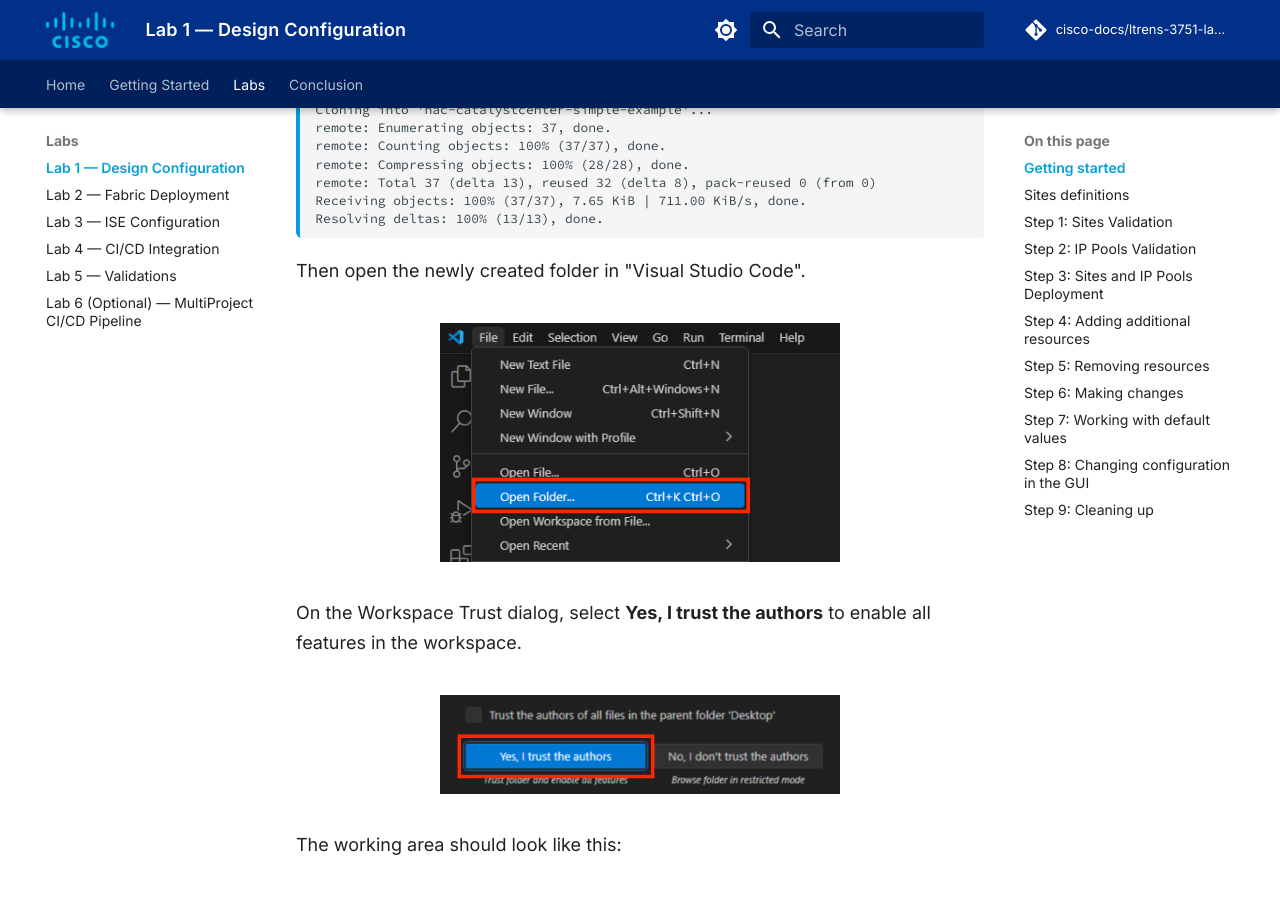
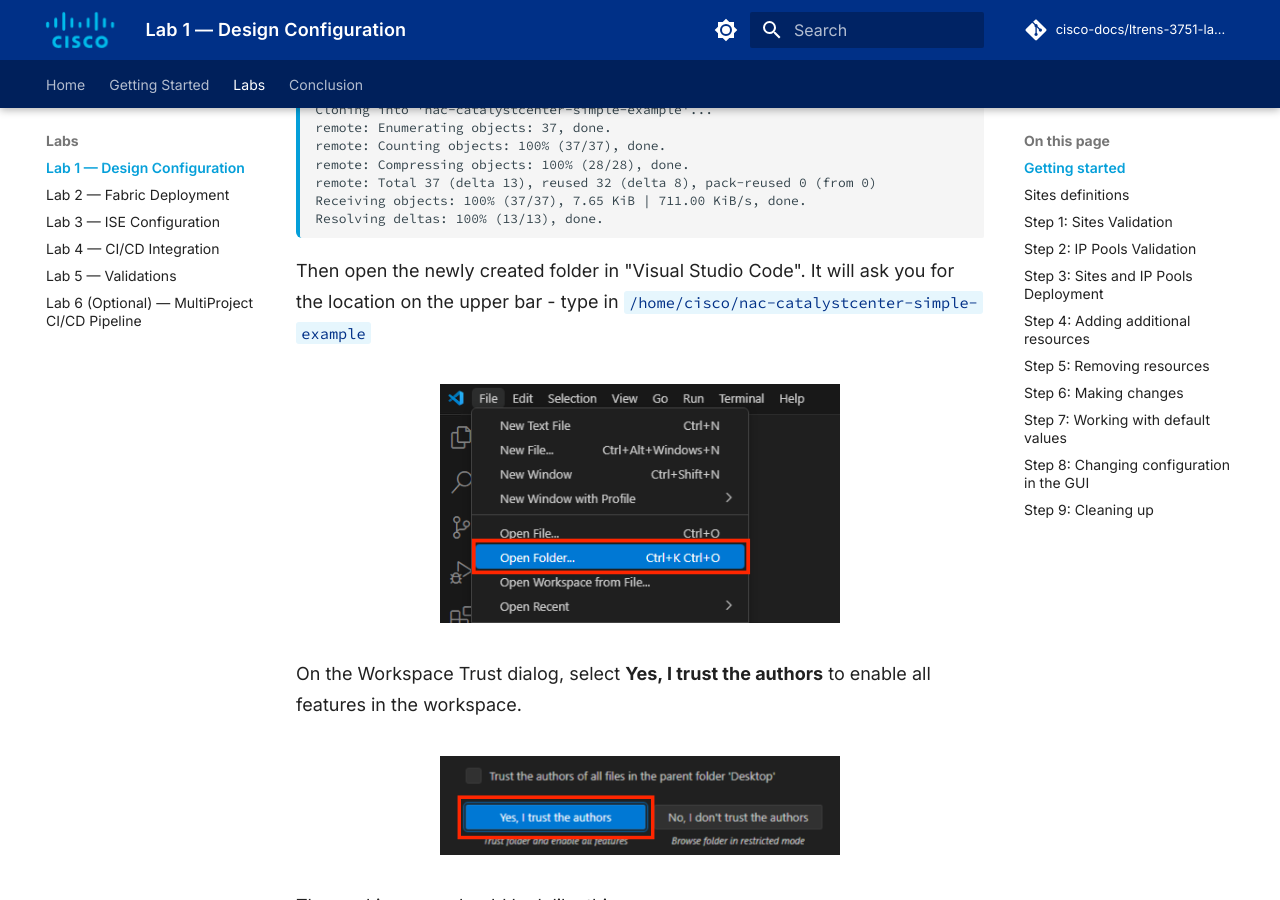
Before and after one commit to cisco-docs/ltrens-3751-lab-guide, an MkDocs documentation site: the page built from docs/lab1_design_configuration.md, in a window 1280 px wide and 900 px high, scrolled down 1070 px. Built offline with MkDocs 1.6.1 and Material for MkDocs 9.7.7, drawn with Linux system fonts in a browser that asks for light colours; comment, search, counter and statistics services are not loaded.

Commit message:
fixed home directory issue

````diff
--- a/docs/lab1_design_configuration.md
+++ b/docs/lab1_design_configuration.md
@@ -35,7 +35,7 @@
 Resolving deltas: 100% (13/13), done.
 ```
 
-Then open the newly created folder in "Visual Studio Code".
+Then open the newly created folder in "Visual Studio Code". It will ask you for the location on the upper bar - type in `/home/cisco/nac-catalystcenter-simple-example`
 
 <figure markdown>
   ![](./assets/vs_terminal2.png){ width="400" }
````
